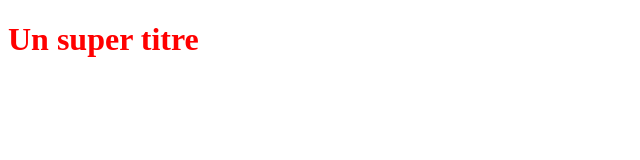
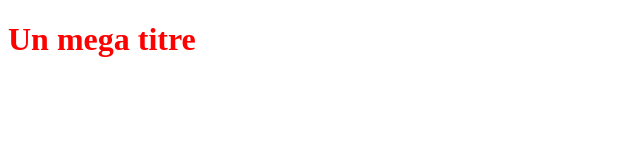
Before and after one commit to fredangelo/OpenclassroomsProject, a plain HTML site: page index.html in a window 1280 px wide. Shown: the full height of the page, 0-640 px from the left. Drawn offline with Linux system fonts and the light colour scheme.

Commit message:
Modification du titre H1

```diff
--- a/index.html
+++ b/index.html
@@ -5,6 +5,6 @@
     <link rel="stylesheet" type="text/css" href="styles.css">
 </head>
 <body>
-    <h1>Un super titre</h1>
+    <h1>Un mega titre</h1>
 </body>
 </html>
```
